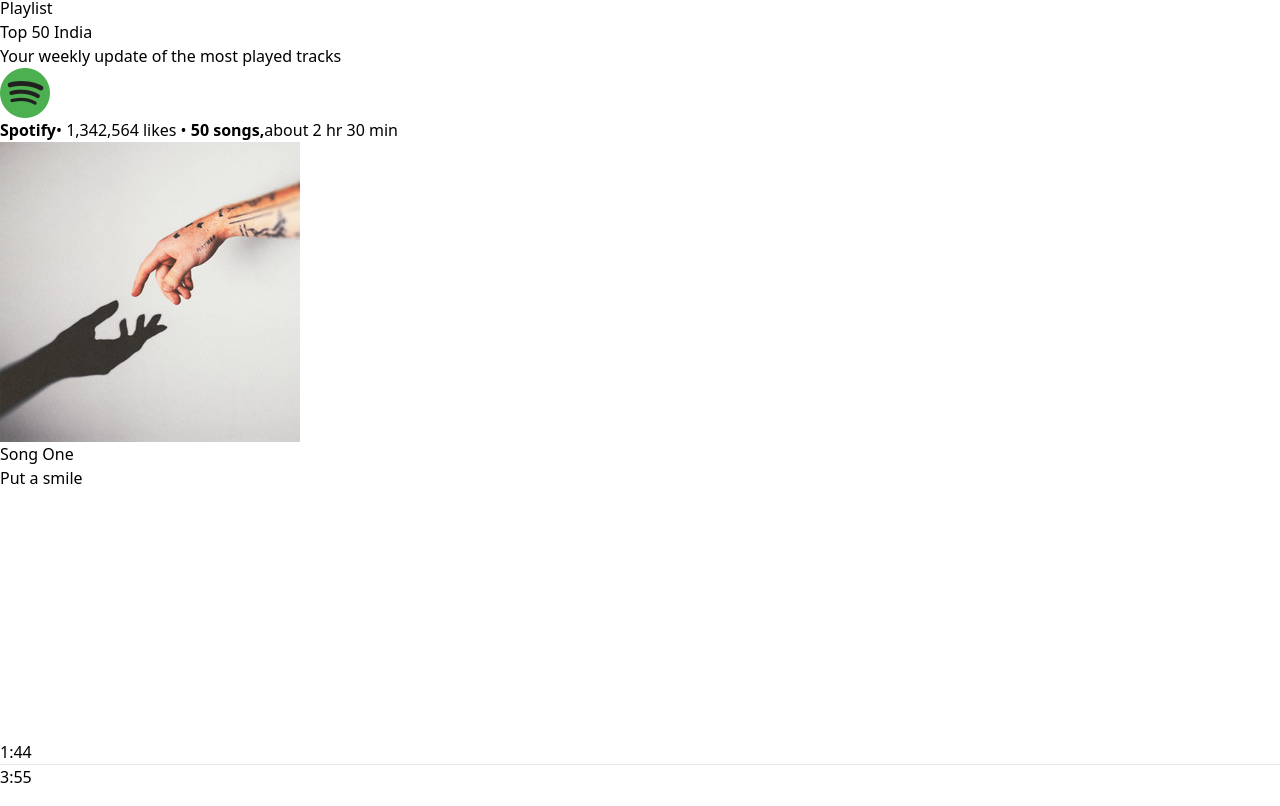
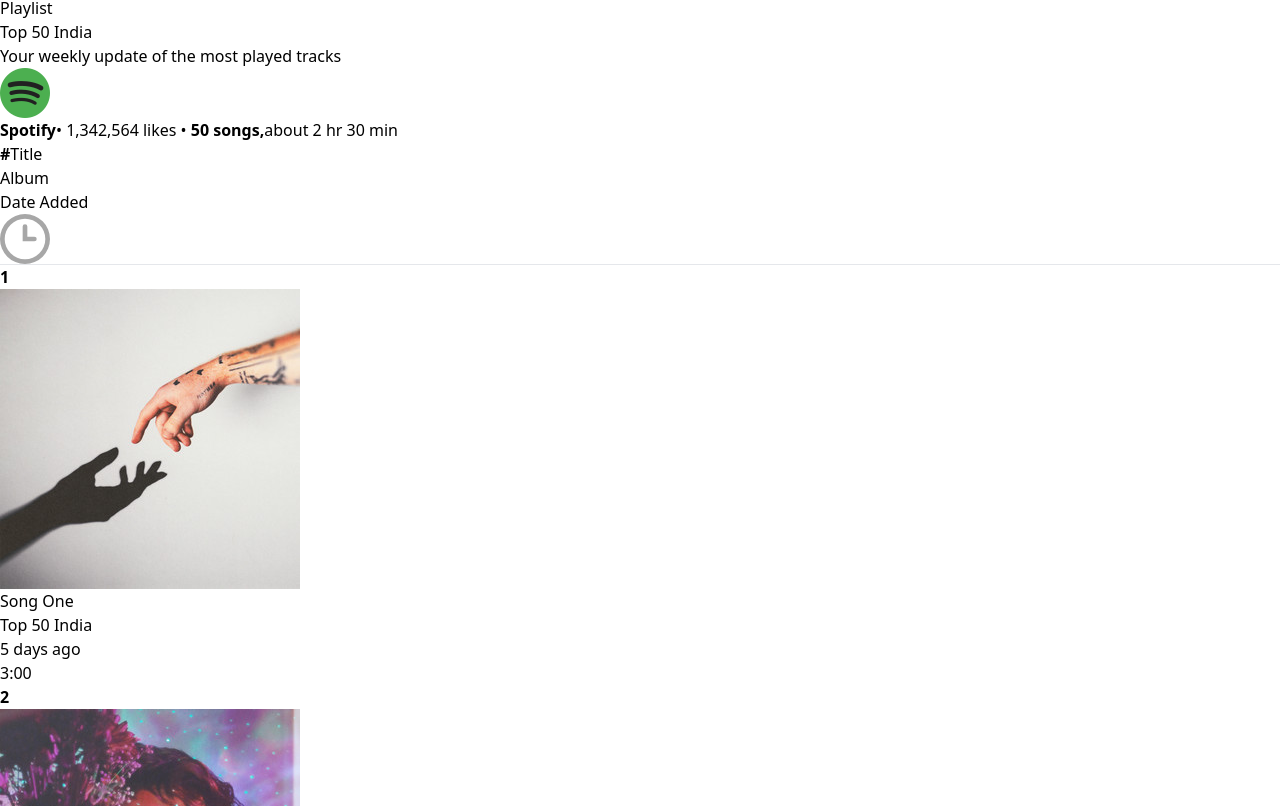
Before and after one commit to sergey87chuvasov/spotify-clone, a React (Vite) app: page /album/1 in a window 1280 px wide. Shown: the part 1014-1820 px from the top of the page. Built offline with nearby package versions, Linux system fonts and the light colour scheme.

Commit message:
Music Album Page

```diff
--- a/src/components/DisplayAlbum.jsx
+++ b/src/components/DisplayAlbum.jsx
@@ -1,6 +1,6 @@
 import { useParams } from "react-router-dom"
 import Navbar from "./Navbar"
-import { albumsData, assets } from "../assets/assets";
+import { albumsData, assets, songsData } from "../assets/assets";
 
 
 const DisplayAlbum = () => {
@@ -29,6 +29,27 @@
                 </p>
             </div>
         </div>
+        <div className="grid grid-cols-3 sm:grid-cols-4 mt-10 mb-4 pl-2 text-[#a7a7a7]">
+            <p><b className="mr-4">#</b>Title</p>
+            <p>Album</p>
+            <p className="hidden sm:block">Date Added</p>
+            <img className="m-auto w-4" src={assets.clock_icon} alt="clock pic" />
+        </div>
+        <hr />
+        {
+            songsData.map((item,index) => (
+                <div key={index} className="grid grid-cols-3 sm:grid-cols-4 gap-2 p-2 items-center text-[#a7a7a7] hover:bg-[#ffffff2b] cursor-pointer">
+                    <p className="text-white">
+                        <b className="mr-4 text-[#a7a7a7]">{index+1}</b>
+                        <img className="inline w-10 mr-5" src={item.image} alt="img pic" />
+                        {item.name}
+                    </p>
+                    <p className="text-[15px]">{albumData.name}</p>
+                    <p className="text-[15px] hidden sm:block">5 days ago</p>
+                    <p className="text-[15px] text-center">{item.duration}</p>
+                </div>
+            ))
+        }
     </>
   )
 }
```
